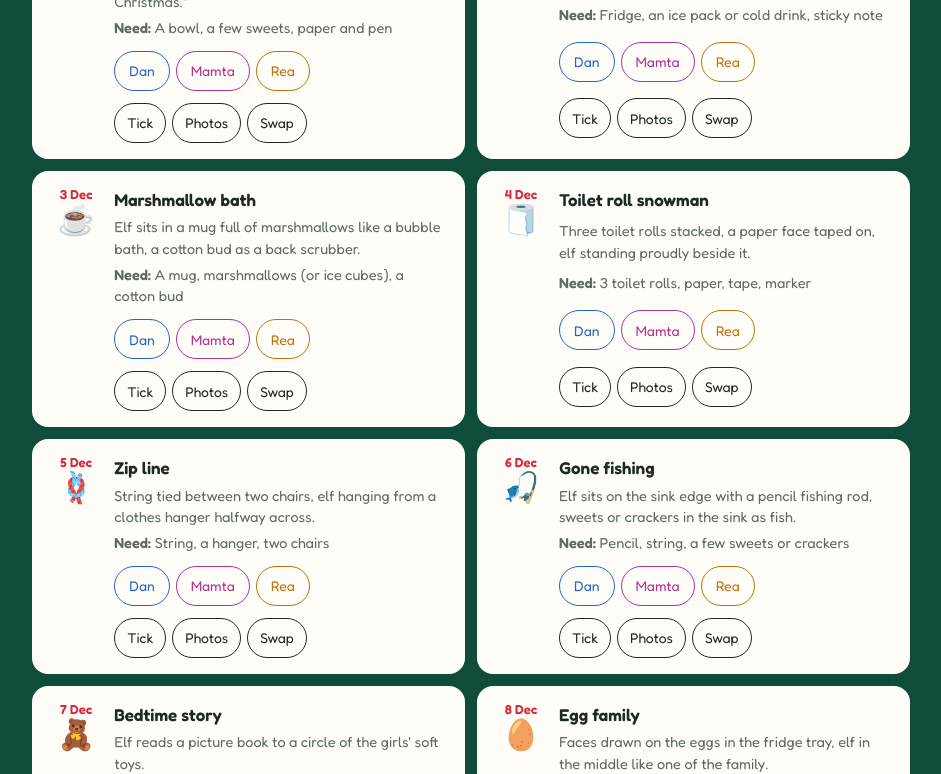
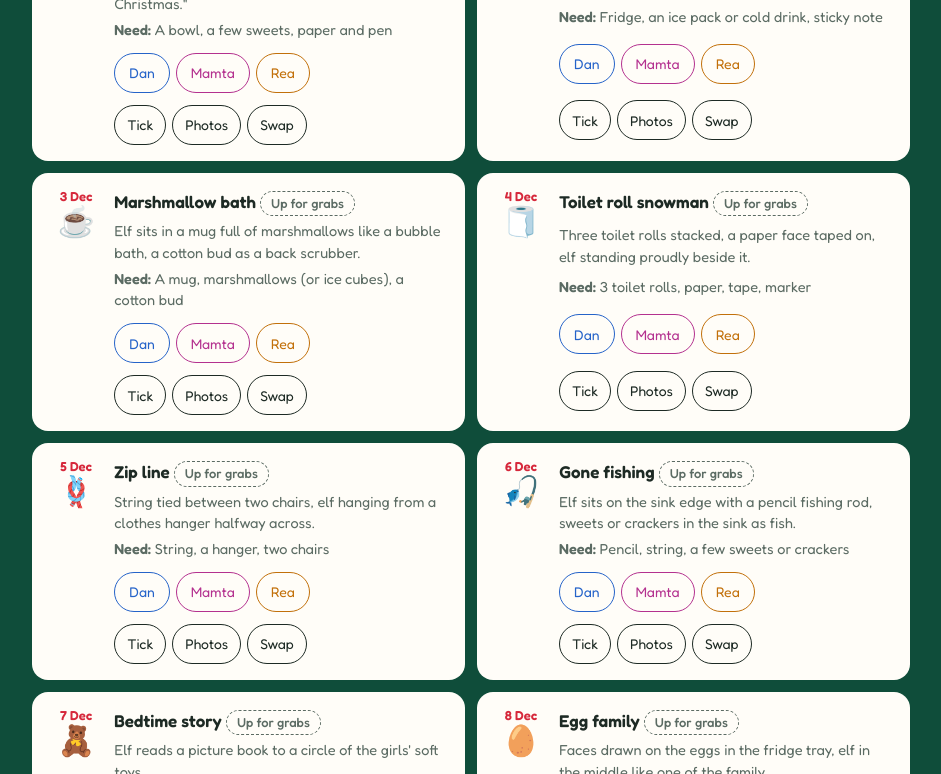
Before and after one commit to plainsail-apps/plainsailapps.com, a plain HTML site: page elf/index.html in a window 1280 px wide. Shown: the part 557-1331 px from the top of the page, without its empty margins (169-1110 px from the left). Drawn offline with Linux system fonts and the light colour scheme.

Commit message:
Elf page: show who's doing each night (name badge / Up for grabs) (#22)
Claude-Session: https://claude.ai/code/session_01TFjy24dXSTge5VkULdUoo6

Co-authored-by: Claude <noreply@anthropic.com>

```diff
--- a/elf/index.html
+++ b/elf/index.html
@@ -49,6 +49,7 @@ h3{color:#fff;font-size:22px;margin:36px 0 12px;font-weight:600}
 .who{display:flex;flex-wrap:wrap;gap:6px;margin:8px 0 2px}
 .who button{min-height:40px;font-size:14px;padding:6px 14px;border:1.5px solid var(--c);color:var(--c)}
 .who button.me{background:var(--c);color:#fff}
+.tag{display:inline-block;color:#fff;font-size:13px;font-weight:500;border-radius:999px;padding:2px 10px;vertical-align:middle;white-space:nowrap}.tag.open{background:transparent;color:var(--mute);border:1.5px dashed var(--mute)}
 .whol{margin:12px 0 0;font-size:14px;color:var(--mute)}
 .sync{display:inline-block;background:#0003;color:#fff;border-radius:999px;padding:4px 12px;font-size:13.5px;margin:0 0 14px}
 .sync.ok{background:#1f8a5b}
@@ -144,6 +145,7 @@ try{st=Object.assign(st,JSON.parse(localStorage.getItem(KEY)||"{}"))}catch(e){}
 const save=()=>{try{localStorage.setItem(KEY,JSON.stringify(st))}catch(e){}};
 const put=n=>{save();if(fb)fb.setDoc(fb.doc(fb.db,"elf2026",String(n)),{who:st.who[n]||"",done:!!st.done[n],swap:st.swap[n]??null}).catch(()=>setSync(false))};
 const setSync=ok=>{syncEl.textContent=ok?"Live: everyone sees the same ticks and names.":"Not connected: changes are only saved on this phone for now.";syncEl.className=ok?"sync ok":"sync"};
+const badge=n=>{const w=st.who[n];if(!w)return '<span class="tag open">Up for grabs</span>';const c=(PEOPLE.find(x=>x[0]===w)||[,'#555'])[1];return '<span class="tag" style="background:'+c+'">'+esc(w)+'\'s doing this</span>'};
 const whoBtns=n=>'<div class="who" role="group" aria-label="Who is doing '+n+' December">'+PEOPLE.map(([p,c])=>'<button style="--c:'+c+'" class="'+(st.who[n]===p?"me":"")+'" data-who="'+n+'|'+p+'">'+(st.who[n]===p?"✓ ":"")+p+'</button>').join("")+'</div>';
 const esc=s=>String(s).replace(/[&<>"']/g,c=>({"&":"&amp;","<":"&lt;",">":"&gt;",'"':"&quot;","'":"&#39;"}[c]));
 const idea=n=>st.swap[n]!=null?SPARES[st.swap[n]]:NIGHTS[n-1];
@@ -161,8 +163,8 @@ function hero(){
   const h=document.getElementById("hero");
   if(!target){h.innerHTML='<div class="when">'+(m===11?"Merry Christmas!":"Starts 30 November")+'</div><h2>'+(m===11?"The elf has gone home 🎄":"The elf flies in on 1 December")+'</h2><p class="swapnote">The first setup happens on the night of 30 November.</p>';return}
   const [sc,t,how,need,q]=idea(target),done=!!st.done[target];
-  h.innerHTML='<div class="when">'+esc(label)+'</div><div class="scene" aria-hidden="true">'+sc+'</div><h2>'+esc(t)+'</h2><p style="margin:0">'+esc(how)+'</p><div class="need"><b>You need</b>'+esc(need)+'</div>'
-  +'<p class="whol">Who\'s doing it?</p>'+whoBtns(target)
+  h.innerHTML='<div class="when">'+esc(label)+'</div><div class="scene" aria-hidden="true">'+sc+'</div><h2>'+esc(t)+'</h2><p style="margin:0 0 10px">'+badge(target)+'</p><p style="margin:0">'+esc(how)+'</p><div class="need"><b>You need</b>'+esc(need)+'</div>'
+  +'<p class="whol">Who\'s doing it? Tap your name to put your hand up.</p>'+whoBtns(target)
   +'<div class="btns"><button class="'+(done?"isdone":"primary")+'" data-tick="'+target+'">'+(done?"✓ Done":"Mark as done")+'</button>'
   +'<a class="btn" href="'+photos(q)+'" target="_blank" rel="noopener">See photos</a>'
   +'<button data-swap="'+target+'">Swap for a spare</button>'
@@ -170,7 +172,7 @@ function hero(){
 }
 function door(n){
   const [sc,t,how,need,q]=idea(n),done=!!st.done[n];
-  return '<article class="door'+(done?" done":"")+(n===target?" today":"")+'"><div class="d">'+n+' Dec<span aria-hidden="true">'+[...sc][0]+'</span></div><h4>'+esc(t)+'</h4><p>'+esc(how)+'</p><p><b>Need:</b> '+esc(need)+'</p>'
+  return '<article class="door'+(done?" done":"")+(n===target?" today":"")+'"><div class="d">'+n+' Dec<span aria-hidden="true">'+[...sc][0]+'</span></div><h4>'+esc(t)+' '+badge(n)+'</h4><p>'+esc(how)+'</p><p><b>Need:</b> '+esc(need)+'</p>'
   +'<div style="grid-column:2">'+whoBtns(n)+'</div><div class="row" style="grid-column:2"><button class="'+(done?"isdone":"")+'" data-tick="'+n+'">'+(done?"✓ Done":"Tick")+'</button><a class="btn" href="'+photos(q)+'" target="_blank" rel="noopener">Photos</a><button data-swap="'+n+'">'+(st.swap[n]!=null?"Swapped ↺":"Swap")+'</button></div></article>';
 }
 function spare(s,i){
```
